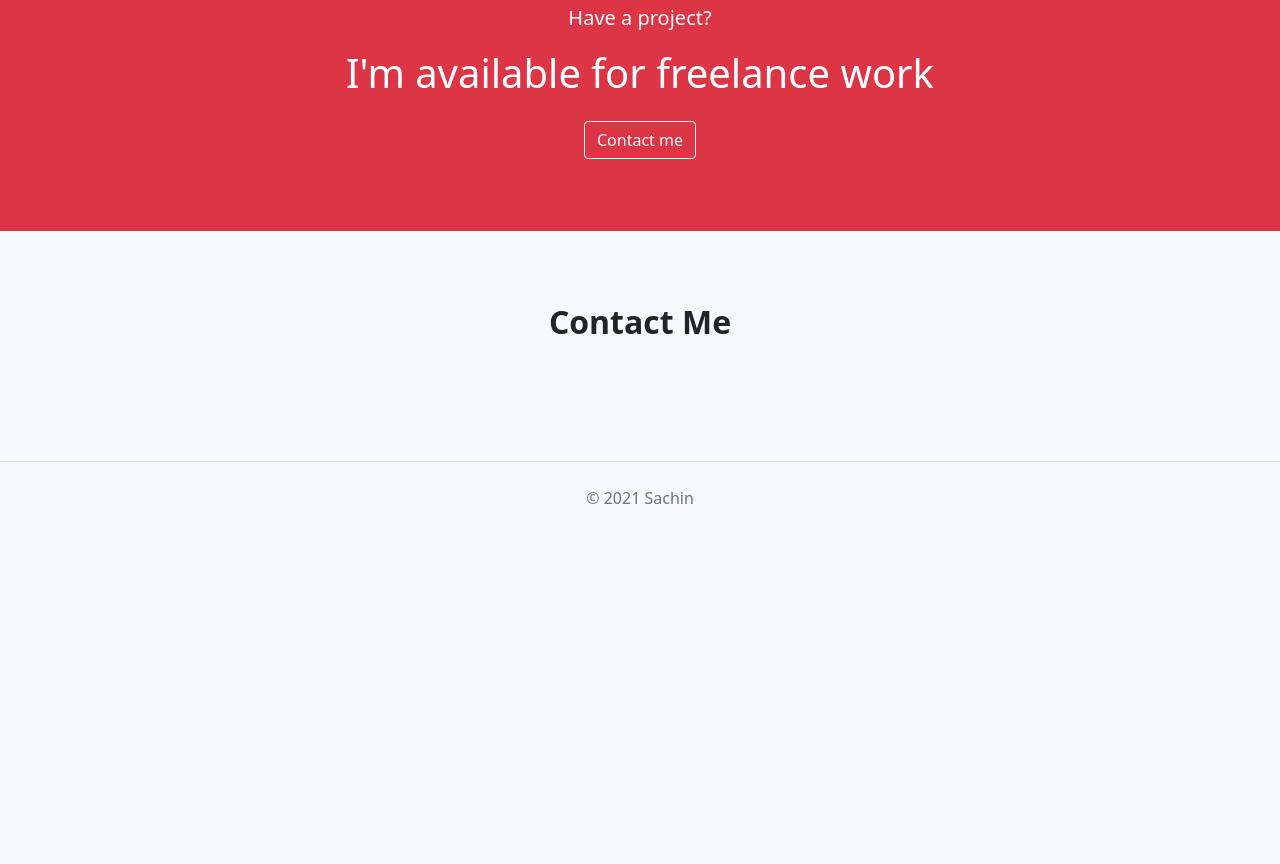
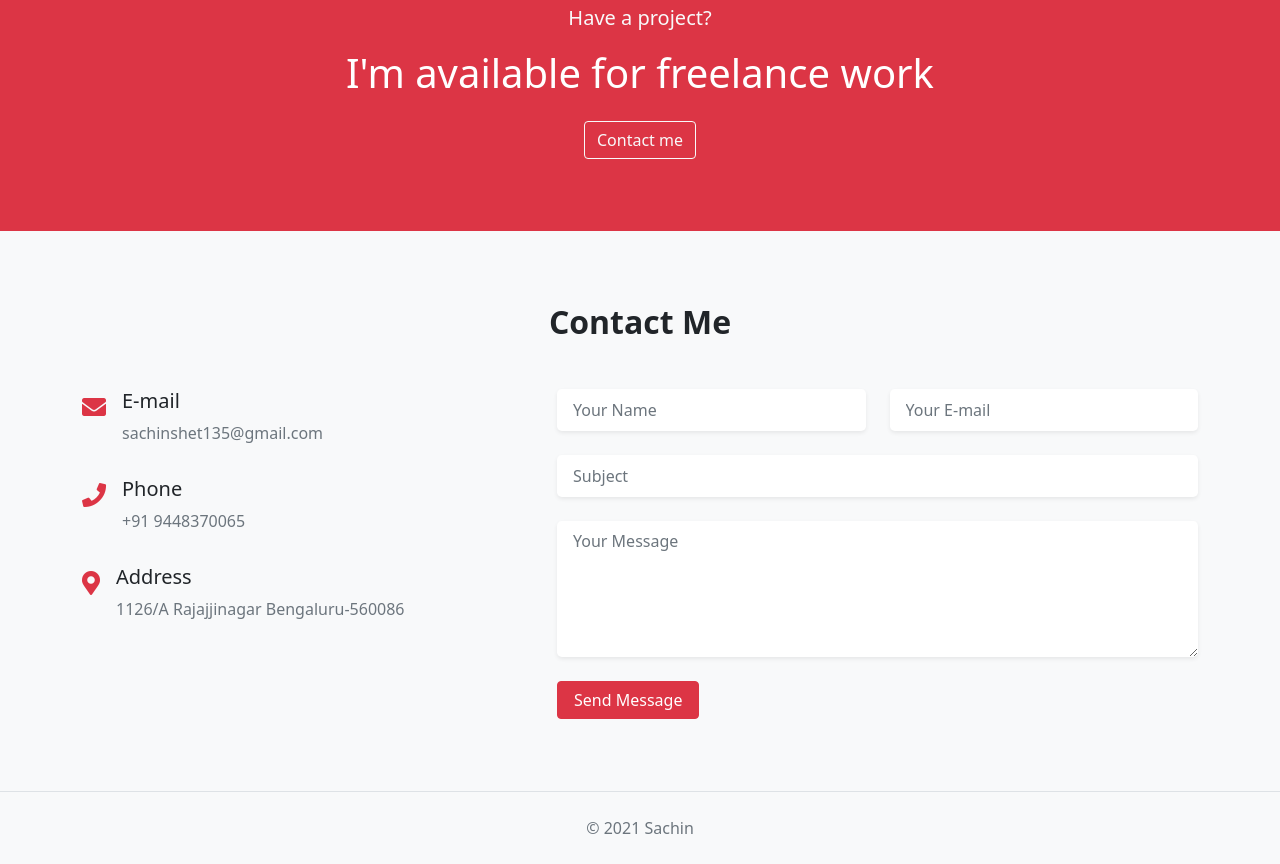
Before and after one commit to SachinShet73/Portfolio-Website, a plain HTML site: page index.html in a window 1280 px wide. Shown: the part 2892-3756 px from the top of the page. Before the commit the page ends 3426 px from the top, so only its background shows below. Drawn offline with Linux system fonts and the light colour scheme.

Commit message:
portfolio frontend complete

```diff
--- a/index.html
+++ b/index.html
@@ -268,35 +268,87 @@
     </div>
   </section>
   <!-- Freelancing section end-->
-  <script src="js/bootstrap.bundle.min.js"></script>
+
 
 
 
   <!-- Contact section start-->
-<section class = "contact py-5" id = "contact">
-  <div class = "container-lg py-4">
-    <div class = "row justify-content-center">
-      <div class = "col-lg-8">
-        <div class = "section-title text-center">
-          <h2 class = "fw-bold mb-5">Contact Me</h2>
+  <section class="contact py-5" id="contact">
+    <div class="container-lg py-4">
+      <div class="row justify-content-center">
+        <div class="col-lg-8">
+          <div class="section-title text-center">
+            <h2 class="fw-bold mb-5">Contact Me</h2>
           </div>
         </div>
       </div>
 
-    <div class = "row">
-      <div class = "col-md-5">
-        <div class = "contact-item">
-          <div class = "icon">
-
+      <div class="row">
+        <div class="col-md-5">
+          <div class="contact-item d-flex mb-3">
+            <div class="icon fs-4 text-danger">
+              <i class="fas fa-envelope"></i>
             </div>
-          <div class= "text">
-
+            <div class="text ms-3">
+              <h3 class="fs-5">E-mail</h3>
+              <p class="text-muted ">sachinshet135@gmail.com</p>
+            </div>
+          </div>
+          <div class="contact-item d-flex mb-3">
+            <div class="icon fs-4 text-danger">
+              <i class="fas fa-phone"></i>
+            </div>
+            <div class="text ms-3">
+              <h3 class="fs-5">Phone</h3>
+              <p class="text-muted ">+91 9448370065</p>
+            </div>
+          </div>
+          <div class="contact-item d-flex mb-3">
+            <div class="icon fs-4 text-danger">
+              <i class="fas fa-map-marker-alt"></i>
+            </div>
+            <div class="text ms-3">
+              <h3 class="fs-5">Address</h3>
+              <p class="text-muted ">1126/A Rajajjinagar Bengaluru-560086</p>
             </div>
           </div>
         </div>
-      <div class = "col-md-7">
+        <div class="col-md-7">
+          <div class="contact-form">
+            <form>
+              <div class="row">
+                <div class="col-lg-6 mb-4">
+                  <input type="text" placeholder="Your Name"
+                    class="form-control form-control-lg fs-6 border-0 shadow-sm">
                 </div>
-      <div class = "col-md-5">
+                <div class="col-lg-6 mb-4">
+                  <input type="text" placeholder="Your E-mail"
+                    class="form-control form-control-lg fs-6 border-0 shadow-sm">
+                </div>
+              </div>
+
+              <div class="row">
+                <div class="col-lg-12 mb-4">
+                  <input type="text" placeholder="Subject" class="form-control form-control-lg fs-6 border-0 shadow-sm">
+                </div>
+              </div>
+
+              <div class="row">
+                <div class="col-lg-12 mb-4">
+                  <textarea rows="5" placeholder="Your Message"
+                    class="form-control form-control-lg fs-6 border-0 shadow-sm"></textarea>
+                </div>
+              </div>
+
+              <div class="row">
+                <div class="col-lg-12">
+                  <button type="submit" class="btn btn-danger px-3">Send Message</button>
+                </div>
+              </div>
+
+
+            </form>
+          </div>
         </div>
       </div>
     </div>
@@ -319,4 +371,6 @@
   </div>
 </footer>
 <!--footer end-->
+<script src="js/bootstrap.bundle.min.js"></script>
+
 </html>
```
Lines whose indentation alone changed are shown as unchanged.
